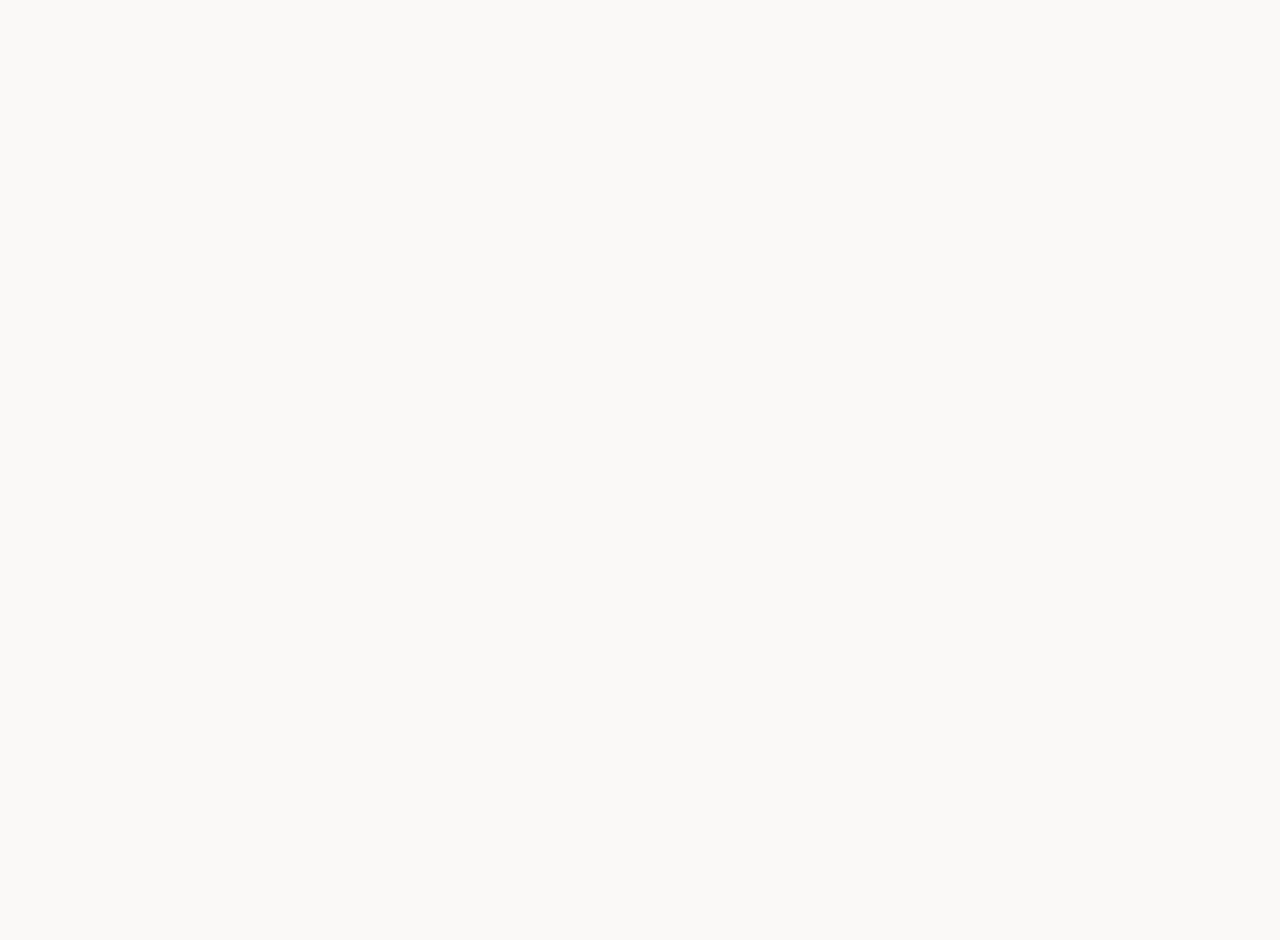
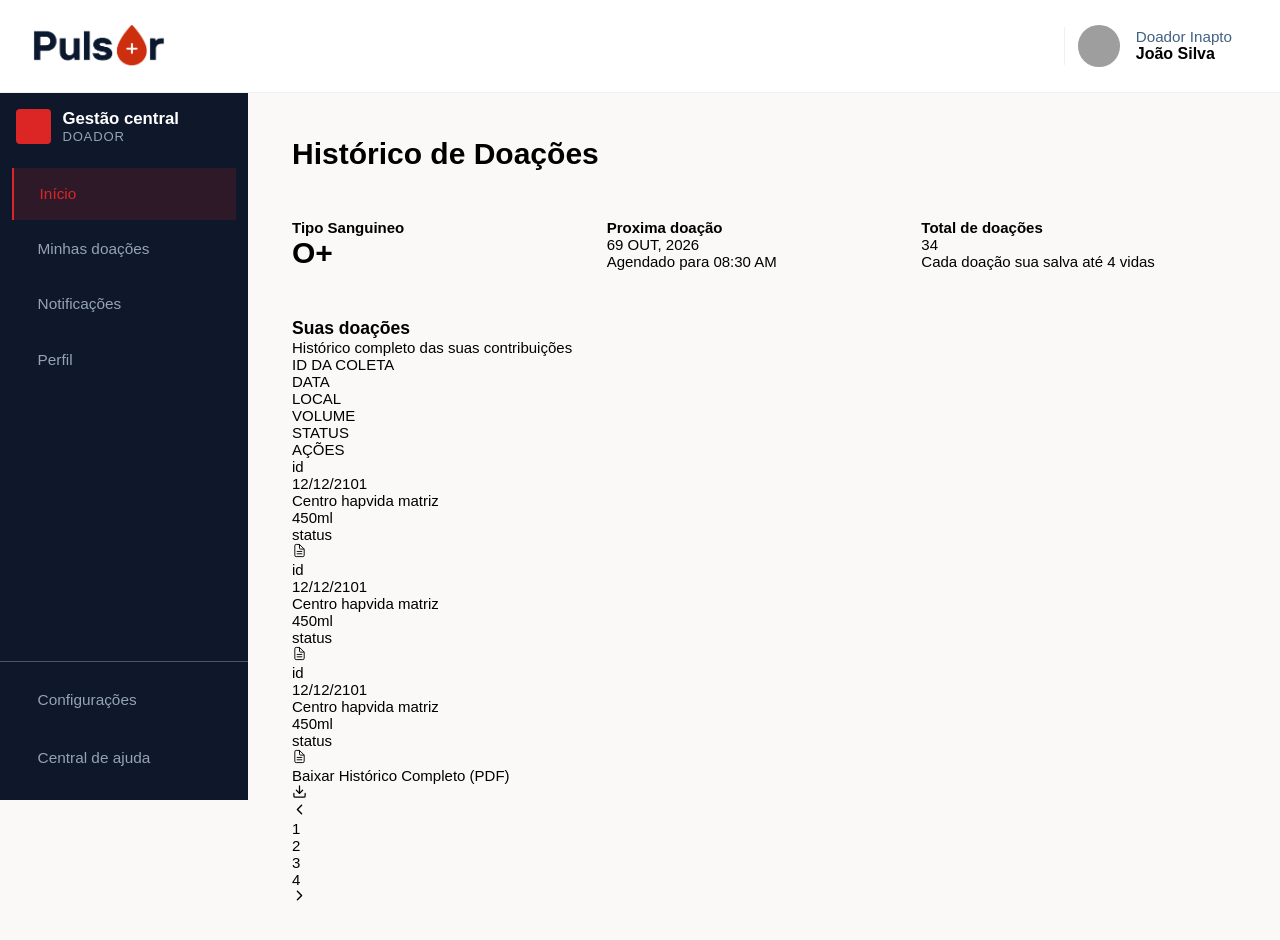
Before and after one commit to databloodHealth/Pulsar, a React (Vite) app in the folder Front/: page /historico in a window 1280 px wide. Before the commit this address had no page. Shown: the top 940 px of the page. Before the commit the page ends 800 px from the top, so only its background shows below. Built offline with nearby package versions, Linux system fonts and the light colour scheme; grey boxes are pictures that could not be loaded.

Commit message:
html-HistoricoPage

```diff
--- a/Front/src/pages/Landing/home.jsx
+++ b/Front/src/pages/Landing/home.jsx
@@ -16,6 +16,7 @@ export default function Home() {
       <Header />
 
       <main className={style.main}>
+        <Link to='/historico'>Historico</Link>
         {/* HERO SECTION */}
         <section className={style.hero}>
           <div className={style.heroContent}>
--- /dev/null
+++ b/Front/src/pages/System/Historico.jsx
@@ -0,0 +1,97 @@
+import SystemLayout from "@/layouts/SystemLayout";
+import { IoDocumentTextOutline } from "react-icons/io5";
+import { FiDownload } from "react-icons/fi";
+import { IoIosArrowBack, IoIosArrowForward } from "react-icons/io";
+
+
+
+import sty from '../../styles/historico.module.css'
+
+export default function Historico() {
+
+    return (
+        <SystemLayout>
+            <div className={sty.containerHistorico}>
+                <div className={sty.tituloPage}>
+                    <h1>Histórico de Doações</h1>
+                </div>
+                <div className={sty.gridCards}>
+                    <div className={`${sty.card} ${sty.cardFirst}`}>
+                        <h4>Tipo Sanguineo</h4>
+                        <h1>O+</h1>
+                    </div>
+                    <div className={sty.cardSecond}>
+                        <h4>Proxima doação</h4>
+                        <p>69 OUT, 2026</p>
+                        <span>Agendado para 08:30 AM</span>
+                    </div>
+                    <div className={sty.cardThird}>
+                        <h4>Total de doações</h4>
+                        <p>34</p>
+                        <span>Cada doação sua salva até 4 vidas</span>
+                    </div>
+                </div>
+                <div className={sty.containerDashboard}>
+
+                    <div className={sty.dashboardHistorico}>
+                        <div className={sty.tituloDashboard}>
+                            <h3>Suas doações</h3>
+                            <p>Histórico completo das suas contribuições</p>
+                        </div>
+                        <div className={sty.gridTabela}>
+                            <div className={sty.categoriasTabela}>
+                                <p>ID DA COLETA</p>
+                                <p>DATA</p>
+                                <p>LOCAL</p>
+                                <p>VOLUME</p>
+                                <p>STATUS</p>
+                                <p>AÇÕES</p>
+                            </div>
+                            <div className={sty.campoDoacao}>
+                                <p>id</p>
+                                <p>12/12/2101</p>
+                                <p>Centro hapvida matriz</p>
+                                <p> 450ml</p>
+                                <p>status</p>
+                                <IoDocumentTextOutline />
+
+                            </div>
+                            <div className={sty.campoDoacao}>
+                                <p>id</p>
+                                <p>12/12/2101</p>
+                                <p>Centro hapvida matriz</p>
+                                <p> 450ml</p>
+                                <p>status</p>
+                                <IoDocumentTextOutline />
+
+                            </div>
+                            <div className={sty.campoDoacao}>
+                                <p>id</p>
+                                <p>12/12/2101</p>
+                                <p>Centro hapvida matriz</p>
+                                <p> 450ml</p>
+                                <p>status</p>
+                                <IoDocumentTextOutline />
+
+                            </div>
+                        </div>
+                        <div className={sty.botoomTabela}>
+                            <div id={sty.baixar}><p>Baixar Histórico Completo (PDF)</p>
+                                <FiDownload />
+                            </div>
+                            <div className={sty.selecaoNumeros}>
+                                <IoIosArrowBack />
+                                <p className={sty.boxNumber}>1</p>
+                                <p className={sty.boxNumber}>2</p>
+                                <p className={sty.boxNumber}>3</p>
+                                <p className={sty.boxNumber}>4</p>
+                                <IoIosArrowForward />
+
+                            </div>
+                        </div>
+                    </div>
+                </div>
+            </div>
+        </SystemLayout>
+    )
+}
--- a/Front/src/routes/index.jsx
+++ b/Front/src/routes/index.jsx
@@ -4,6 +4,7 @@ import Sobre from "@/pages/Landing/Sobre";
 import Cadastro from "@/pages/Auth/Cadastro";
 import Login from "@/pages/Auth/Login";
 import DonnorDashboard from "@/pages/System/Dashboard";
+import Historico from "@/pages/System/Historico";
 
 function AppRoutes() {
   return (
@@ -13,6 +14,7 @@ function AppRoutes() {
       <Route path="/cadastro" element={<Cadastro />} />
       <Route path="/login" element={<Login />} />
       <Route path="/donnorDashboard" element={<DonnorDashboard />} />
+      <Route path="/historico" element={<Historico />} />
     </Routes>
   );
 }
--- /dev/null
+++ b/Front/src/styles/historico.module.css
@@ -0,0 +1,23 @@
+:root {
+    --cinza-fundo: #fbf9f8;
+}
+
+.containerHistorico {
+    background-color: var(--cinza-fundo);
+    padding: 1rem;
+    display: flex;
+    flex-direction: column;
+    gap: 3rem;
+}
+
+.gridCards {
+    display: grid;
+    grid-template-columns: repeat(3, 1fr);
+
+    .card {
+        width: 100%;
+
+    }
+
+    .cardFirst {}
+}
--- /dev/null
+++ b/package.json
@@ -0,0 +1,5 @@
+{
+  "dependencies": {
+    "react-icons": "^5.7.0"
+  }
+}
```
Also changed, not shown: 1 other file (tests, documents, lock files or other folders).
